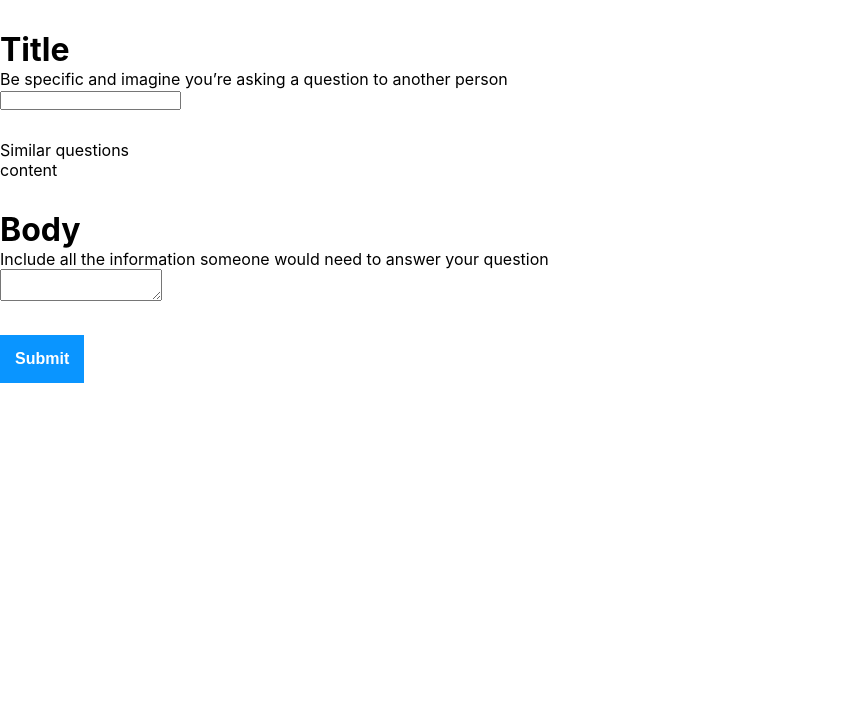
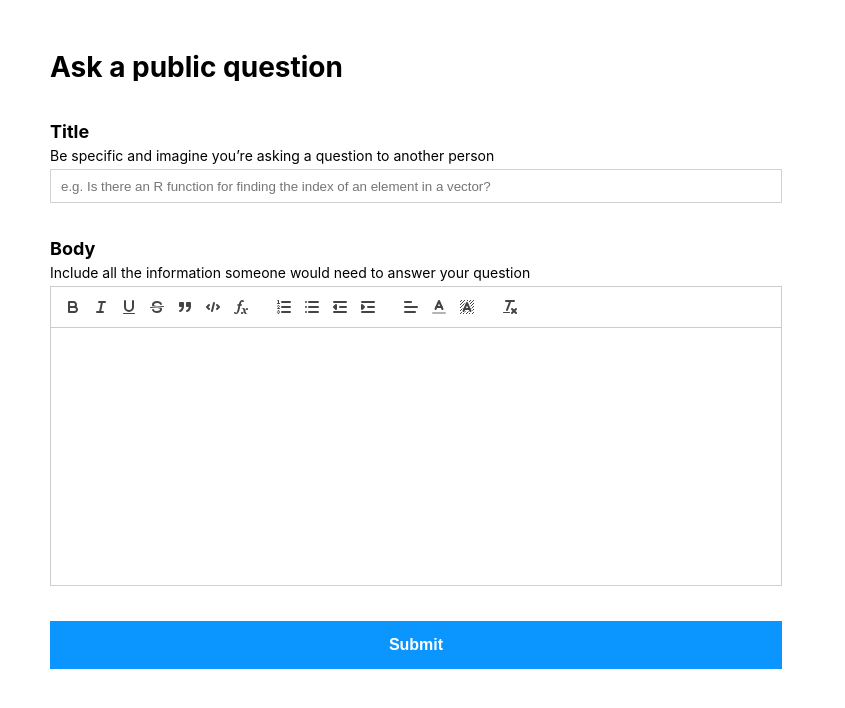
Before and after one commit to codestates-seb/seb39_pre_052, a React (Create React App) app in the folder fe/: page /questions/ask in a window 1280 px wide. Shown: the top 708 px of the page, without its empty margins (0-845 px from the left). Built offline with nearby package versions, Linux system fonts and the light colour scheme.

Commit message:
new text editor added using Quill.js

```diff
--- a/fe/package.json
+++ b/fe/package.json
@@ -8,7 +8,10 @@
     "@testing-library/user-event": "^13.5.0",
     "react": "^18.2.0",
     "react-dom": "^18.2.0",
+    "react-quill": "^2.0.0",
+    "react-router-dom": "^6.3.0",
     "react-scripts": "5.0.1",
+    "styled-components": "^5.3.5",
     "web-vitals": "^2.1.4"
   },
   "scripts": {
--- a/fe/src/components/Editor.js
+++ b/fe/src/components/Editor.js
@@ -1,34 +1,58 @@
+import { useState } from "react";
 import styled from "styled-components"
+// import ReactQuill from 'react-quill';
+// import 'react-quill/dist/quill.snow.css';
+import Toolbox from "./Toolbox";
 
 const Container = styled.div`
     flex-basis: 100vw;
+    width: 65vw;
     flex-shrink: 6;
+    display: flex;
+    flex-direction: column;
+    padding: 10px 50px 0 50px;
     > * {
         margin-top: 30px;
     }
     // Title & Body
     > * > h1 {
-
+        font-size: 18px;
+    }
+    // p tag for Title and Body
+    > * > p {
+        font-size: 14px;
+    }
+    > * > * {
+        margin-bottom: 5px;
     }
 `
 
 const Header = styled.div`
-
+    > input {
+        width: 100%;
+        height: 34px;
+        border: 1px solid #D1D1D1;
+        padding-left: 10px;
+    }
 `
 
 const Suggestion = styled.div`
+    display: none;
+    border: 1px solid black;
 
 `
 
 const Body = styled.div`
-
+    /* > textarea {
+        width: 100%;
+        height: 30vh;
+    } */
 `
 
 const Button = styled.button`
     background-color: #0A95FF;
     border: none;
     padding: 15px;
-    margin-right: 15px;
     color: white;
     font-size: 16px;
     font-weight: bold;
@@ -38,12 +62,14 @@ const Button = styled.button`
 `
 
 const Editor = () => {
+    const [htmlStr, setHtmlStr] = useState('');
+
     return (
         <Container>
             <Header>
                 <h1>Title</h1>
                 <p>Be specific and imagine you’re asking a question to another person</p>
-                <input type="text"></input>
+                <input type="text" placeholder="e.g. Is there an R function for finding the index of an element in a vector?"></input>
             </Header>
             <Suggestion>
                 <div>Similar questions</div>
@@ -52,9 +78,11 @@ const Editor = () => {
             <Body>
                 <h1>Body</h1>
                 <p>Include all the information someone would need to answer your question</p>
-                <textarea></textarea>
+                {/* <ReactQuill theme="snow" value={value} onChange={setValue} /> */}
+                <Toolbox htmlStr={htmlStr} setHtmlStr={setHtmlStr}></Toolbox>
             </Body>
             <Button>Submit</Button>
+            {/* {htmlStr} // google how to interpret text as jsx */}
         </Container>
     )
 };
--- /dev/null
+++ b/fe/src/components/Toolbox.js
@@ -0,0 +1,99 @@
+import { useMemo } from 'react';
+import styled from 'styled-components';
+import ReactQuill from 'react-quill';
+import 'react-quill/dist/quill.snow.css';
+import React from 'react';
+
+const CustomReactQuill = styled(ReactQuill)`
+    height: 300px;
+    border-bottom: 1px solid #D1D1D1;
+`
+
+const Toolbox = ({ htmlStr, setHtmlStr }) => {
+    // const htmlTextArea = document.createElement('textarea');
+    // const attrHtmlTextArea = document.createAttribute('quill__html');
+    // htmlTextArea.setAttributeNode(attrHtmlTextArea);
+
+
+    // const htmlHandler = () => {
+
+    //     const activeTextArea = (htmlTextArea.getAttribute('quill__html').indexOf('-active-') > -1);
+
+    //     if (activeTextArea) {
+
+    //         //html editor to quill
+    //         this.quill.pasteHTML(htmlTextArea.value);
+
+    //     } else {
+
+    //         if (!this.quill.container.querySelector('.ql-custom')) {
+    //             // textArea 삽입
+    //             const quillCustomDiv = this.quill.addContainer('ql-custom');
+    //             quillCustomDiv.appendChild(htmlTextArea);
+    //         }
+
+    //         //quill to html editor
+    //         const html = this.quill.container.querySelector('.ql-editor').innerHTML;
+    //         htmlTextArea.value = html;
+    //     }
+
+    //     htmlTextArea.setAttribute('quill__html', activeTextArea ? '' : '-active-');
+    // }
+
+    const modules = useMemo(() => ({
+        toolbar: {
+            container: [
+                // [{ 'font': [] }], // font 설정
+                // [{ 'header': [1, 2, 3, 4, 5, 6, false] }], // header 설정
+                ['bold', 'italic', 'underline', 'strike', 'blockquote', 'code-block', 'formula'], // 굵기, 기울기, 밑줄 등 부가 tool 설정
+                [{ 'list': 'ordered' }, { 'list': 'bullet' }, { 'indent': '-1' }, { 'indent': '+1' }], // 리스트, 인덴트 설정
+                // ['link', 'image', 'video'], // 링크, 이미지, 비디오 업로드 설정
+                [{ 'align': [] }, { 'color': [] }, { 'background': [] }], // 정렬, 글씨 색깔, 글씨 배경색 설정
+                ['clean'], // toolbar 설정 초기화 설정
+            ],
+            // handlers: {
+            //     'code-block': htmlHandler,
+            // }
+            handlers: {
+                'code-block': () => { console.log('code block was clicked') },
+                'blockquote': () => { console.log('blockquote was clicked') },
+                'strike': () => { console.log('strike was clicked') }
+            },
+        },
+    }), [])
+
+    const formats = [
+        "header",
+        "font",
+        "size",
+        "bold",
+        "italic",
+        "underline",
+        "list",
+        "bullet",
+        "align",
+        "color",
+        "background",
+    ];
+
+    const handleText = (content, delta, source, editor) => {
+      console.log(editor.getHTML());
+      setHtmlStr(editor.getHTML());
+    };
+
+    return (
+        <div>
+            <div className="text-editor">
+                <CustomReactQuill
+                    modules={modules}
+                    formats={formats}
+                    value={htmlStr}
+                    onChange={handleText}
+                    theme="snow"
+                />
+            </div>
+      </div>
+    )
+};
+
+export default Toolbox;
--- a/fe/src/pages/NewQuestion.js
+++ b/fe/src/pages/NewQuestion.js
@@ -1,10 +1,27 @@
+import styled from "styled-components";
 import Editor from "../components/Editor";
 
+const Container = styled.div`
+    flex-basis: 100vw;
+    flex-shrink: 6;
+    height: 90vh;
+    display: flex;
+    flex-direction: column;
+`
+
+const Header = styled.div`
+    padding: 50px 0 0 50px;
+    font-size: 28px;
+    font-weight: bold;
+`
 const NewQuestion = () => {
     return (
-        <>
+        <Container>
+            <Header>
+                Ask a public question
+            </Header>
             <Editor />
-        </>
+        </Container>
     )
 };
 
```
Also changed, not shown: 1 other file (tests, documents, lock files or other folders).
